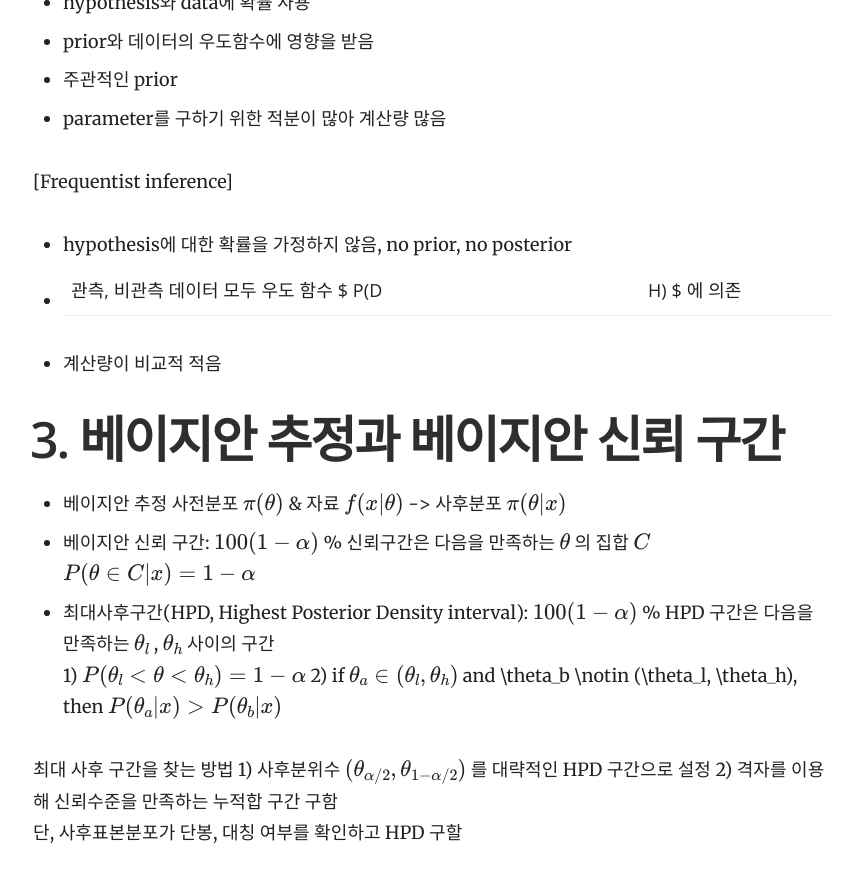
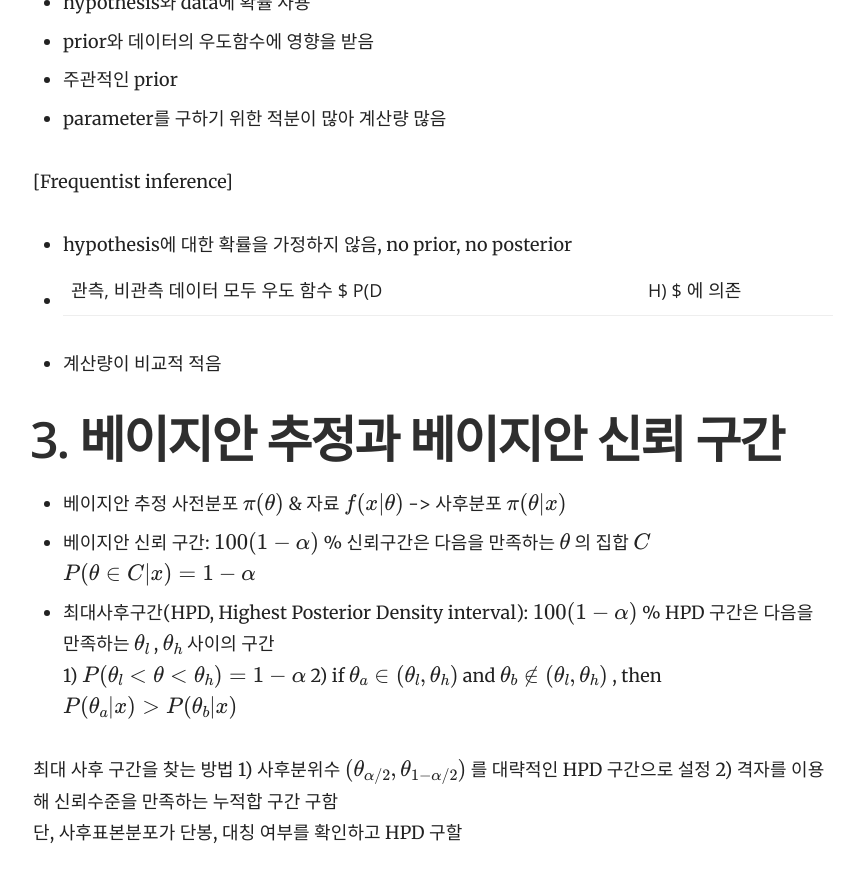
Before and after one commit to yrk3434/yrk3434.github.io, a Jekyll site: the page built from _docs/Computational Statistics/Bayesian Inference.md, in a window 1280 px wide and 900 px high, scrolled down 1528 px. Shown: the top 882 px of the window, without its empty margins (357-1221 px from the left). Built offline with Jekyll 4.4.1, drawn with Linux system fonts in a browser that asks for light colours; formulas are drawn with MathJax 3.

```diff
--- a/_docs/Computational Statistics/Bayesian Inference.md
+++ b/_docs/Computational Statistics/Bayesian Inference.md
@@ -64,7 +64,8 @@ $ P(\theta \in C | x ) = 1 - \alpha $
 - 최대사후구간(HPD, Highest Posterior Density interval): $ 100(1-\alpha) $ % HPD 구간은 다음을
 만족하는 $ \theta_l $ , $ \theta_h $ 사이의 구간 <br/>
 1) $ P( \theta_l < \theta < \theta_h ) = 1 - \alpha $
-2) if $ \theta_a \in (\theta_l, \theta_h) $ and \theta_b \notin (\theta_l, \theta_h), then $ P(\theta_a|x) > P(\theta_b|x) $
+2) if $ \theta_a \in (\theta_l, \theta_h) $ and
+$ \theta_b \notin (\theta_l, \theta_h) $ , then $ P(\theta_a|x) > P(\theta_b|x) $
 
 최대 사후 구간을 찾는 방법
 1) 사후분위수 $  (\theta_{\alpha/2},\theta_{1-\alpha/2}) $ 를 대략적인 HPD 구간으로 설정
```
